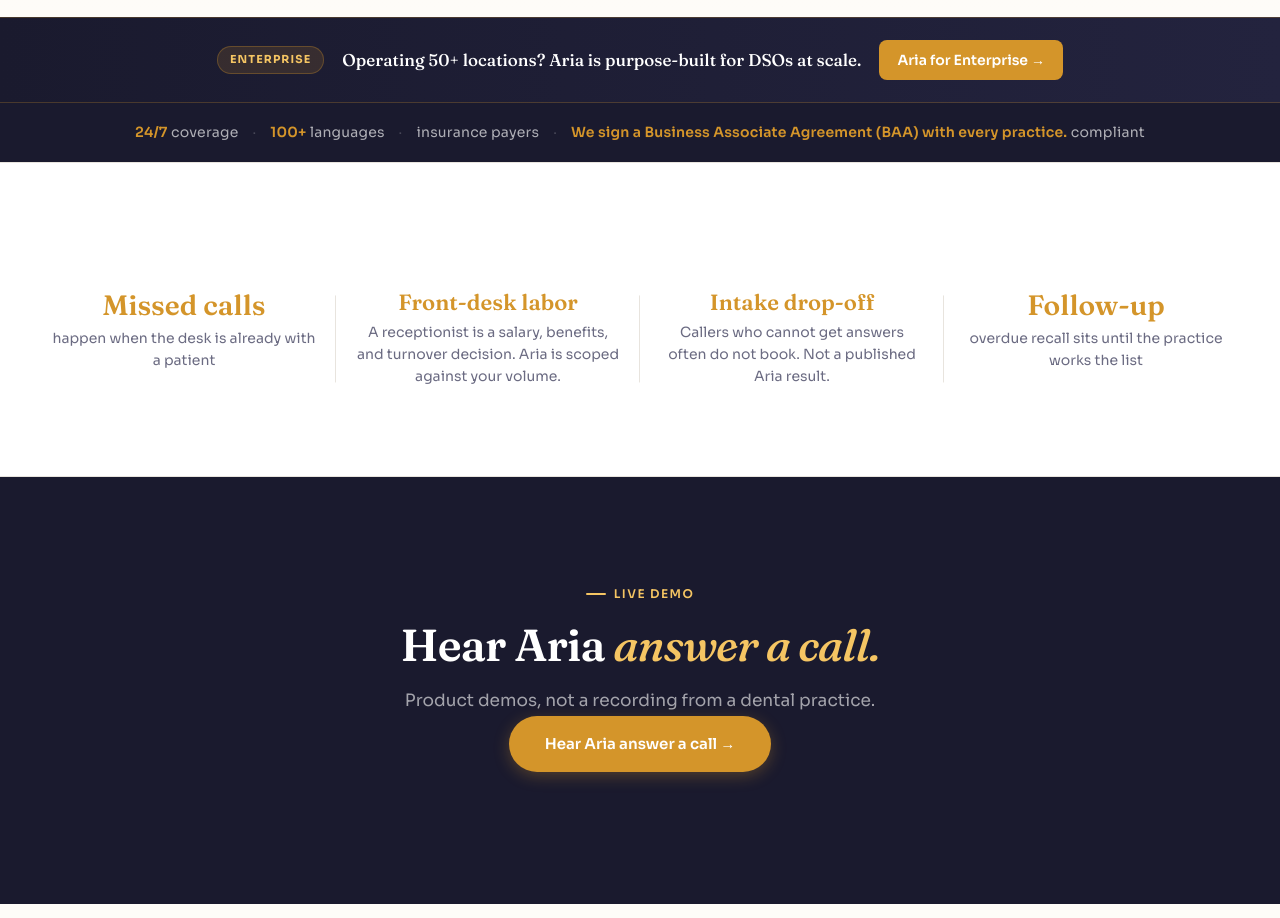
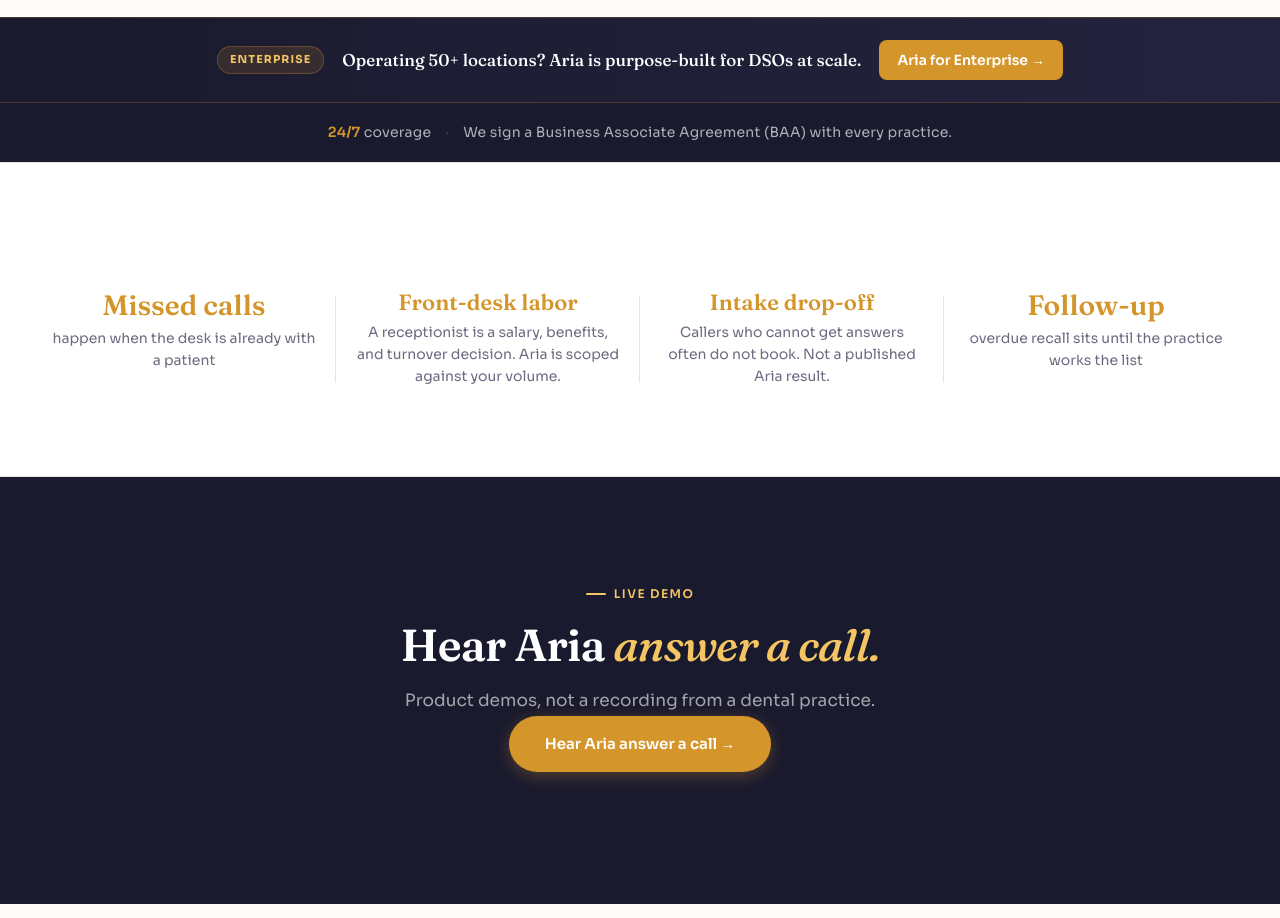
Before and after one commit to varindervelzyxai/aria-dental-site, a plain HTML site: page aria-enterprise-page/index.html in a window 1280 px wide. Shown: the part 1000-1918 px from the top of the page. Drawn offline with Linux system fonts and the light colour scheme; files that its build step writes are made by us from their sources; a script that the page names is missing; files whose address does not match are found by name.

Commit message:
Remove the remaining 100+ languages stat on the groups page.
Co-authored-by: varindervelzyxai <varindervelzyxai@users.noreply.github.com>

```diff
--- a/aria-enterprise-page/index.html
+++ b/aria-enterprise-page/index.html
@@ -135,7 +135,7 @@ height="0" width="0" style="display:none;visibility:hidden"></iframe></noscript>
 <div class="hero-ctas"><a href="/contact" class="btn btn-primary btn-lg">Book a Demo →</a><a href="#live-demo" class="btn btn-outline btn-lg">Hear a demo ↓</a></div>
 </div><div class="rounded-image"><img src="images/aria-hero-1.png" alt="Aria AI dental receptionist converting patient calls into booked appointments for dental practices 24/7"></div></div></div></section>
 <section class="enterprise-ribbon" style="background:linear-gradient(90deg,var(--charcoal) 0%,#23233E 100%);padding:22px 24px;border-top:1px solid rgba(212,149,42,0.25);border-bottom:1px solid rgba(212,149,42,0.25)"><div class="container" style="display:flex;align-items:center;justify-content:center;gap:18px;flex-wrap:wrap;text-align:center"><span style="display:inline-flex;align-items:center;gap:8px;padding:4px 12px;background:rgba(212,149,42,0.15);border:1px solid rgba(212,149,42,0.3);border-radius:50px;font-size:11px;font-weight:700;color:var(--amber-light);letter-spacing:0.1em;text-transform:uppercase">Enterprise</span><span style="font-family:'Fraunces',serif;font-size:17px;font-weight:500;color:#fff;line-height:1.4">Operating 50+ locations? Aria is purpose-built for DSOs at scale.</span><a href="/enterprise" style="display:inline-flex;align-items:center;gap:6px;padding:9px 18px;background:var(--amber);color:#fff;border-radius:8px;font-size:14px;font-weight:600;text-decoration:none;transition:all 0.2s;white-space:nowrap" onmouseover="this.style.background='var(--amber-light)'" onmouseout="this.style.background='var(--amber)'">Aria for Enterprise →</a></div></section>
-<section class="proof-strip"><div class="proof-strip-inner"><span><strong>24/7</strong> coverage</span><span class="proof-divider">·</span><span><strong>100+</strong> languages</span><span class="proof-divider">·</span><span><strong></strong> insurance payers</span><span class="proof-divider">·</span><span><strong>We sign a Business Associate Agreement (BAA) with every practice.</strong> compliant</span></div></section>
+<section class="proof-strip"><div class="proof-strip-inner"><span><strong>24/7</strong> coverage</span><span class="proof-divider">·</span><span>We sign a Business Associate Agreement (BAA) with every practice.</span></div></section>
 <section class="stats-bar"><div class="container-wide">
 <div class="stats-grid" style="margin-top:40px">
 <div class="stat-item reveal"><div class="stat-number" style="font-size:28px">Missed calls</div><div class="stat-label">happen when the desk is already with a patient</div></div>
```
Also changed, not shown: ai-for-dental-groups.html (+0 -1 lines), aria-enterprise-page/ai-for-dental-groups.html (+0 -1 lines).
